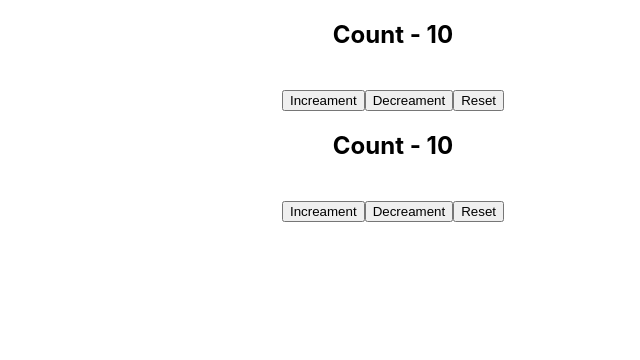
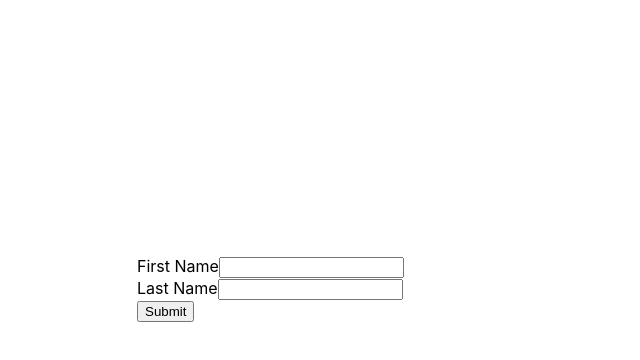
Before and after one commit to sbhusal123/react-hooks, a React (Create React App) app: page / in a window 1280 px wide. Shown: the top 360 px of the page, without its empty margins (247-887 px from the left). Built offline with nearby package versions, Linux system fonts and the light colour scheme.

Commit message:
Added Exampleof custom hook to handle form input.

```diff
--- a/src/App.js
+++ b/src/App.js
@@ -1,11 +1,10 @@
 import React from "react";
-import Counter from "./Components/customHook/Counter";
+import UserForm from "./Components/customHook/UserForm";
 
 function App() {
     return (
         <div className="App">
-            <Counter />
-            <Counter />
+            <UserForm />
         </div>
     );
 }
--- a/src/Components/customHook/Hooks.js
+++ b/src/Components/customHook/Hooks.js
@@ -25,3 +25,20 @@ export function useCounter(initialValue = 0) {
 
     return [count, increament, decreament, reset];
 }
+
+export function useInput(initialValue = "") {
+    const [value, setValue] = useState(initialValue);
+
+    const reset = () => {
+        setValue(initialValue);
+    };
+
+    const bind = {
+        value,
+        onChange: e => {
+            setValue(e.target.value);
+        }
+    };
+
+    return [value, bind, reset];
+}
--- /dev/null
+++ b/src/Components/customHook/UserForm.js
@@ -0,0 +1,32 @@
+import React from "react";
+import { useInput } from "./Hooks";
+
+function UserForm() {
+    const [firstName, bindFirstName, resetFirstName] = useInput("");
+    const [lastName, bindLastName, resetLasttName] = useInput("");
+
+    const submitHandler = e => {
+        e.preventDefault();
+        alert(`Hello ${firstName} ${lastName}`);
+        resetFirstName();
+        resetLasttName();
+    };
+
+    return (
+        <div style={{ margin: "20% 30%" }}>
+            <form onSubmit={submitHandler}>
+                <div>
+                    <label>First Name</label>
+                    <input {...bindFirstName} type="text"></input>
+                </div>
+                <div>
+                    <label>Last Name</label>
+                    <input {...bindLastName} type="text"></input>
+                </div>
+                <button type="Submit">Submit</button>
+            </form>
+        </div>
+    );
+}
+
+export default UserForm;
```
Also changed, not shown: src/Components/customHook/README.md, 1 other file (tests, documents, lock files or other folders).
